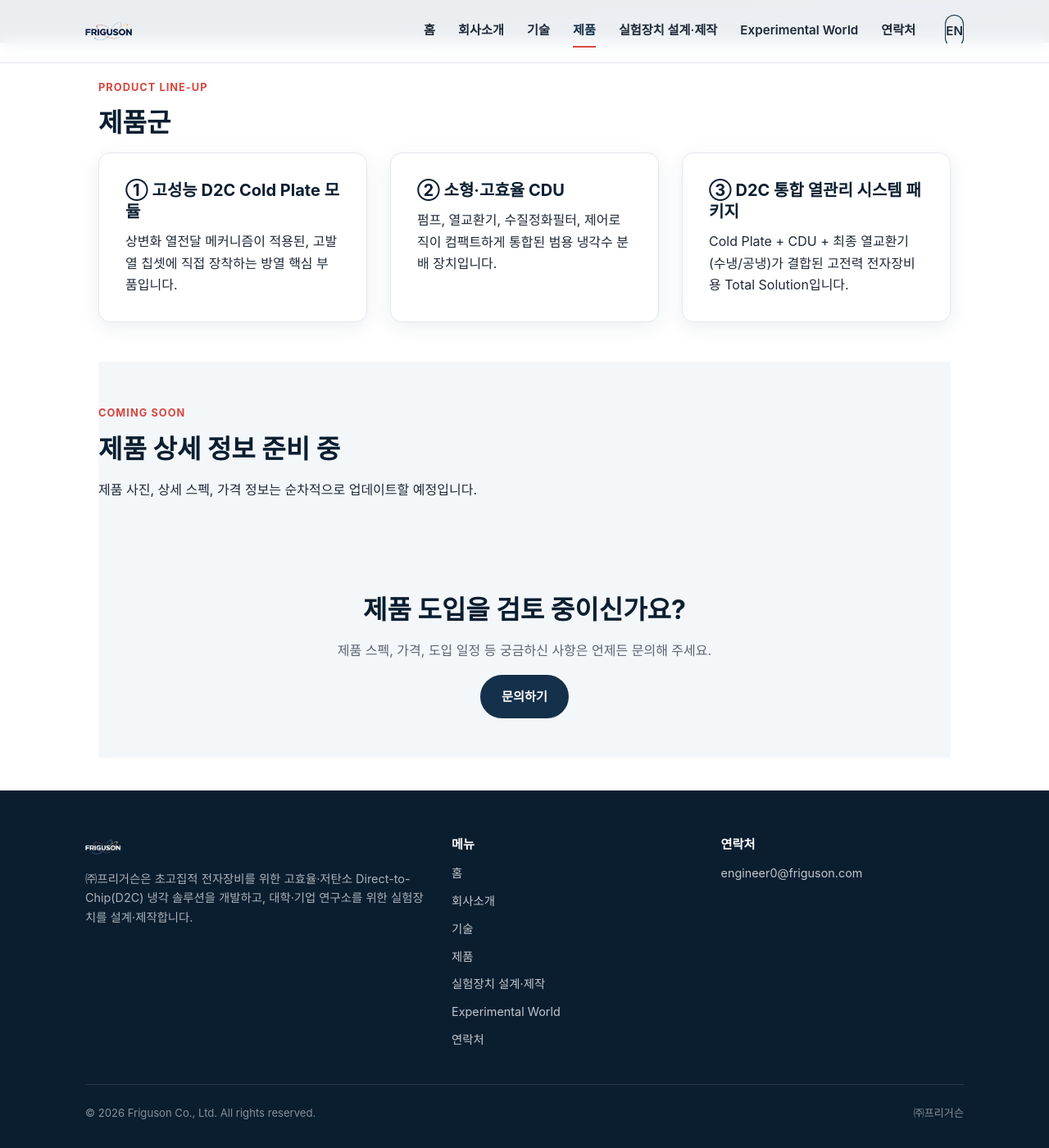
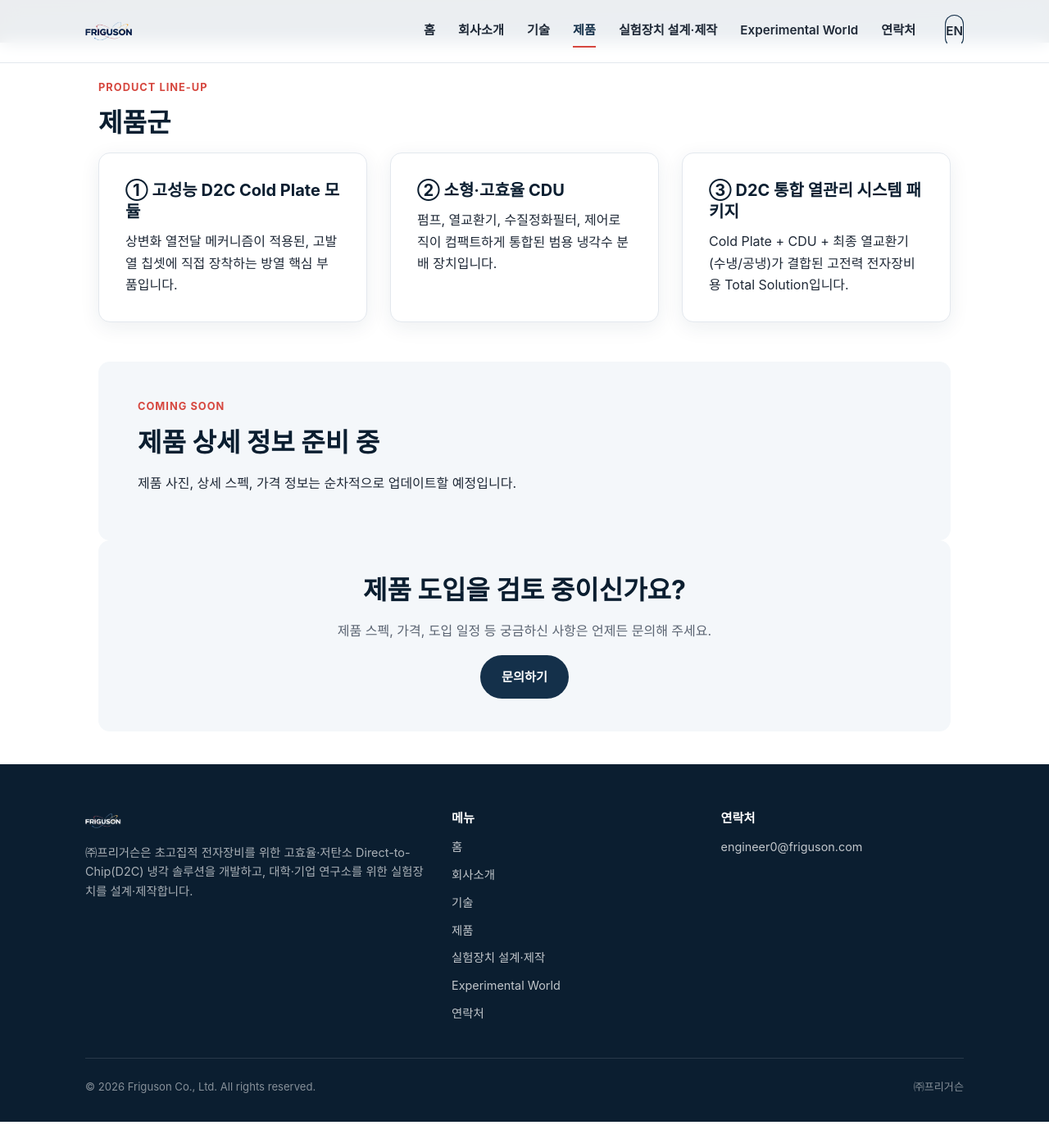
Before and after one commit to dekim79/friguson, a Jekyll site: the page built from products.md, in a window 1280 px wide and 1400 px high, scrolled down 237 px. Shown: the whole window at 82% size. Built offline with Jekyll 4.4.1, drawn with Linux system fonts in a browser that asks for light colours; some web fonts are replaced; after the commit the page ends 1605 px from its top, so only the background shows below that.

Commit message:
Give inner-page soft sections their own inset padding
The previous spacing pass widened the shared page container, but that
moved the box edge and its text together, so the "light blue box"
sections still had text flush against their left/right edge. Give
.soft sections nested in the page container their own padding so text
sits inset from the box, independent of the surrounding page margin.

Co-Authored-By: Claude Sonnet 5 <noreply@anthropic.com>

```diff
--- a/assets/css/style.css
+++ b/assets/css/style.css
@@ -227,6 +227,14 @@ p { margin: 0 0 16px; color: var(--text); }
 
 section { padding: 48px 0; }
 section.soft { background: var(--bg-soft); }
+
+/* Inner (non-home) pages wrap sections in a single shared container, so a
+   "soft" section needs its own inset padding to read as a distinct box
+   instead of sharing the page's plain-section edges. */
+.container > section.soft {
+  padding: 40px 48px;
+  border-radius: var(--radius);
+}
 .section-head { max-width: 680px; margin-bottom: 44px; }
 
 .grid {
```
